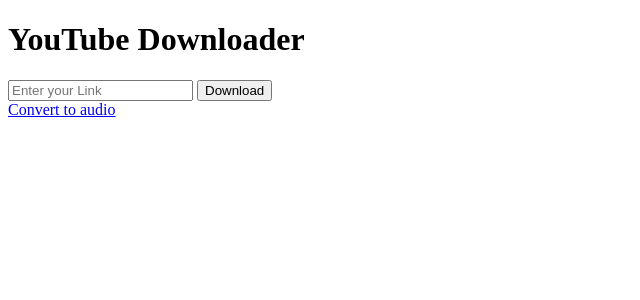
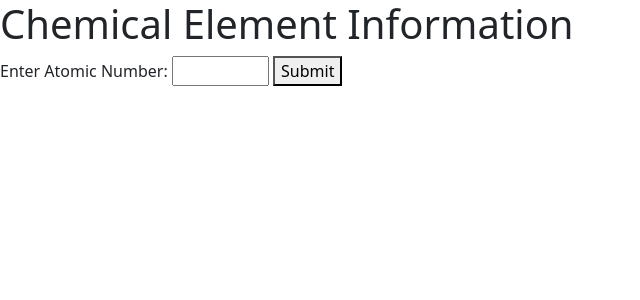
Before and after one commit to nimrodouko/youtube-downloader, a Django app: page / in a window 1280 px wide. Shown: the top 300 px of the page, without its empty margins (0-640 px from the left). Run offline with Django 4.2, Linux system fonts and the light colour scheme; parts of the project's set-up code (start-up, migrations or seed data) failed here and were passed over.

Commit message:
chemia workin

```diff
--- a/youtube downloader/download/urls.py
+++ b/youtube downloader/download/urls.py
@@ -6,6 +6,7 @@ from django.urls import path
 from . import views
 
 urlpatterns =[
-    path('',views.get_highest_resolution,name='home'),
-    path('convert/', views.converter,name='convert')
+    path('',views.chemistry,name='chemistry'),
+    path('youtube/',views.download_video,name='home'),
+    # path('convert/', views.converter,name='convert')
 ]
--- a/youtube downloader/download/views.py
+++ b/youtube downloader/download/views.py
@@ -4,41 +4,24 @@ from django.shortcuts import render
 from pytube import YouTube
 # Create your views here.
 from moviepy.video.io.VideoFileClip import VideoFileClip
+from django.http import HttpResponse,FileResponse,HttpResponseNotAllowed
+from django.views.decorators.http import require_http_methods
 
-def get_highest_resolution(request):
+@require_http_methods(["POST"])
+def download_video(request):
     if request.method == 'POST':
-        video_url = request.POST.get('video_url')
-        yt =YouTube(video_url)
-        stream = yt.streams.first()
-        h = stream.Download()
+        video= request.POST.get('video_url')
+        yt = YouTube('video')
+        stream = yt.streams.get_highest_resolution()
+        response = FileResponse(stream.download())
+        response['Content-Disposition'] = f'attachment; filename="{yt.title}.mp4"'
 
-        return stream
-    else:
-        return render(request, 'home.html')
-
-
-def converter(request):
-    if request.method == 'POST':
-        video_url = request.POST.get('video_url')
-        audio = video_url.audio
-        audio.write_audiofile("video_url.mp3")
-        response['Content-Type'] = 'audio.mp3'
-        response['Content-Disposition']='attachment;filename="{}.mp3"'.format(yt.title)
-        return response
-
-    else:
-        return render(request,'converter.html')
-
-
-Atomic_number = int(input("Enter Element Atomic Number: "))
-Element = periodictable.elements[Atomic_number]
-print('Atomic number: ',Element.number)
-print('Symbol: ', Element.symbol)
-print('Name: ', Element.name)
-print('Atomic Mass :', Element.mass)
-print('Density: ', Element.density)
+    return  render(request, 'home.html')
 
 
 def chemistry(request):
     if request.method == 'POST':
-        Atomic_number = request.POST.get('atomic_number')
+        Atomic_number = int(request.POST.get('atomic_number'))
+        element = periodictable.elements[Atomic_number]
+        return render(request,'chemistry.html',{'element':element})
+    return render(request, 'chemistry.html')
--- a/youtube downloader/templates/chemistry.html
+++ b/youtube downloader/templates/chemistry.html
@@ -1,35 +1,44 @@
 <!DOCTYPE html>
 <html>
 <head>
+    <link rel="stylesheet"  href="https://cdn.jsdelivr.net/npm/bootstrap@5.3.0-alpha3/dist/css/bootstrap.min.css">
+    <script src="https://cdn.jsdelivr.net/npm/bootstrap@5.3.0-alpha3/dist/js/bootstrap.bundle.min.js"></script>
+    {% block content%}
 	<title>Chemical Element Information</title>
 </head>
 <body>
 	<h1>Chemical Element Information</h1>
-
-	<label for="atomic_number">Enter Atomic Number:</label>
-	<input type="number" id="atomic_number" name="atomic_number" min="1" max="118">
+    <form method="post">
+        {% csrf_token %}
+        <label for="body">Enter Atomic Number:</label>
+	<input type="number" name="atomic_number" min="1" max="118">
+    <button type="submit"> Submit</button>
 	<br><br>
 
+    </form>
+
+
+{% if element %}
 	<label for="element_number">Element Number:</label>
-	<span id="element_number"></span>
+	<p>{{element.number}}</p>
 	<br><br>
 
 	<label for="element_symbol">Element Symbol:</label>
-	<span id="element_symbol"></span>
+	<p>{{element.symbol}}</p>
 	<br><br>
 
 	<label for="element_name">Element Name:</label>
-	<span id="element_name"></span>
+	<p>{{element.name}}</p>
 	<br><br>
 
 	<label for="element_mass">Element Mass:</label>
-	<span id="element_mass"></span>
+    <p>{{element.mass}}</p>
 	<br><br>
 
 	<label for="element_density">Element Density:</label>
-	<span id="element_density"></span>
+	<p>{{element.density}}</p>
 	<br><br>
-
-
+{% endif %}
+{% endblock content %}
 </body>
 </html>
--- a/youtube downloader/templates/home.html
+++ b/youtube downloader/templates/home.html
@@ -12,6 +12,7 @@
     <h1>YouTube Downloader</h1>
     <form method="POST">
         {% csrf_token %}
+        <label for="link">Enter your link:</label>
         <input type="text" name="video_url" placeholder="Enter your Link">
         <button type="submit">Download</button>
     </form>
```
